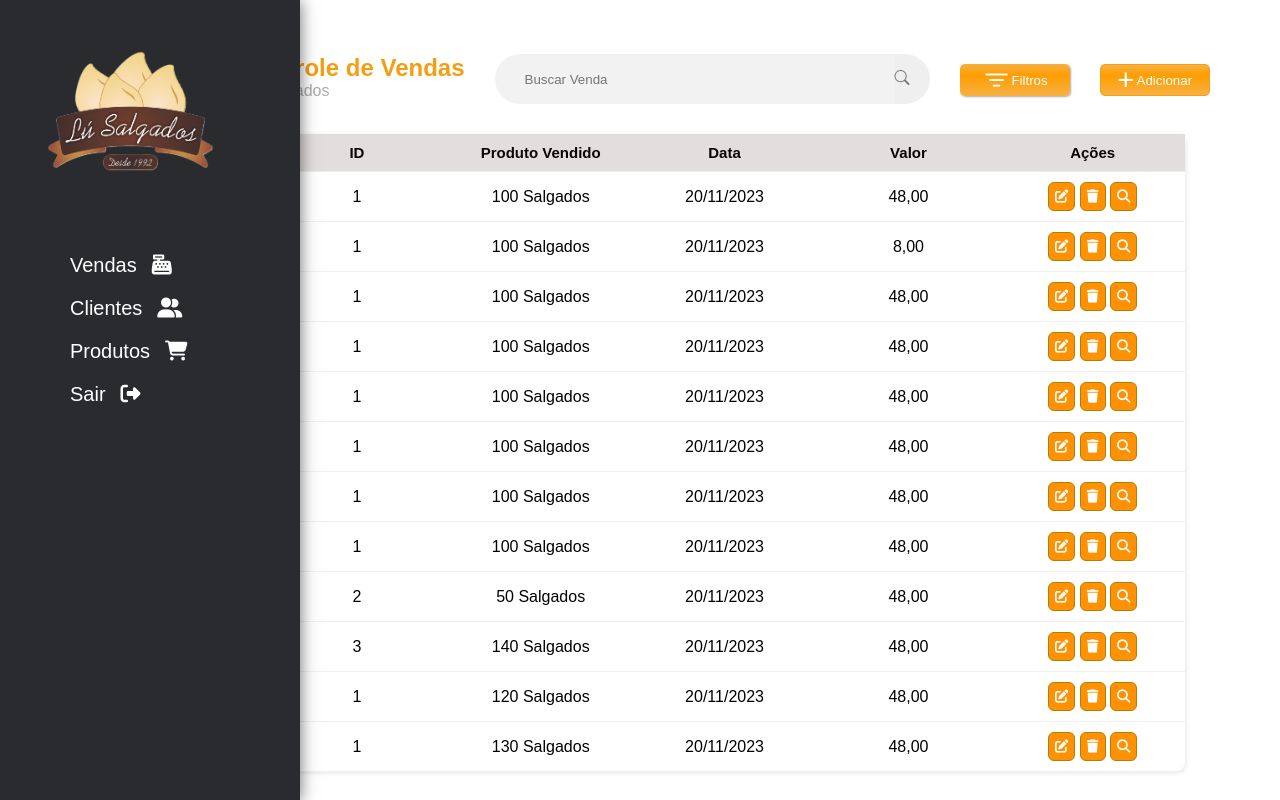
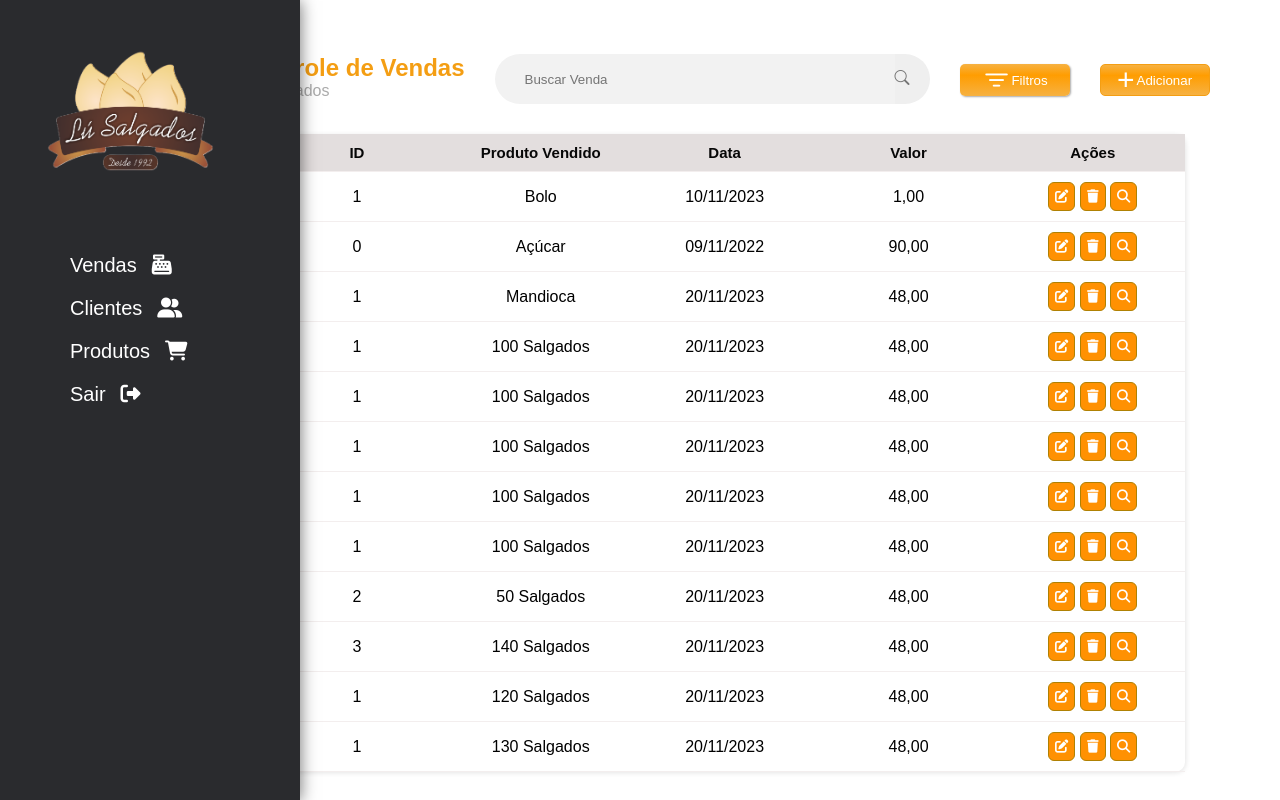
Before and after one commit to Chris-taldo/LUSALGADOS, a plain HTML site: page ControleDeVendas/telaVendas.html in a window 1280 px wide. Drawn offline with nearby package versions, Linux system fonts and the light colour scheme.

Commit message:
ALTERADO 3.0

```diff
--- a/ControleDeVendas/telaVendas.html
+++ b/ControleDeVendas/telaVendas.html
@@ -104,18 +104,19 @@
                                     <td id="filterME"> <button onclick="sortTable(1, true)"  class="ordemAlfa">Menor Preço</button> </td>
                                     </tr>
                                 <tr id="bloqFilt">
-                                    <td id="filterME"><button onclick="sortTable(1, false)" class="ordemAlfa">Maior Preço</button> </td>
+                                    <td id="filterME"><button onclick="sortTable(2, true)" class="ordemAlfa">Maior Preço</button> </td>
                                     </tr>
                                 <tr id="bloqFilt">
-                                    <td id="filterME">  <button onclick="sortTable(2, true)"  class="ordemAlfa">Data Mais Recente</button></td>
+                                    <td id="filterME">  <button onclick="sortTable(2, false)"  class="ordemAlfa">Data Mais Recente</button></td>
                                 </tr>
                                 <tr id="bloqFilt">
-                                    <td id="filterME"> <button onclick="sortTable(2, false)" class="ordemAlfa">Data Mais Antiga</button> </td>
+                                    <td id="filterME"> <button onclick="sortTable(2, true)" class="ordemAlfa">Data Mais Antiga</button> </td>
                                     </tr>
                               </div>
                             </thead>
                             </table>
                         </div>
+
 
 
                            <li class="adc-icon">
@@ -141,9 +142,9 @@
 
                     <tr>
                         <td>1</td>
-                        <td>100 Salgados</td>
-                        <td>20/11/2023 </td>
-                        <td>48,00</td>
+                        <td>Bolo</td>
+                        <td>10/11/2023 </td>
+                        <td>1,00</td>
                         <td>
                             <button id="btn1" class="editButton"  onclick="modalShow()"  > <i
                                     class="fa-solid fa-pen-to-square"></i>
@@ -156,10 +157,10 @@
                     </tr>
 
                     <tr>
-                        <td>1</td>
-                        <td >100 Salgados </td>
-                        <td>20/11/2023 </td>
-                        <td>8,00</td>
+                        <td>0</td>
+                        <td >Açúcar </td>
+                        <td>09/11/2022 </td>
+                        <td>90,00</td>
                         <td>
                             <button id="btn1" class="editButton" onclick="modalShow()"> <i
                                     class="fa-solid fa-pen-to-square"></i>
@@ -173,7 +174,7 @@
 
                     <tr>
                         <td>1</td>
-                        <td >100 Salgados</td>
+                        <td >Mandioca</td>
                         <td>20/11/2023 </td>
                         <td>48,00</td>
                         <td>
```
